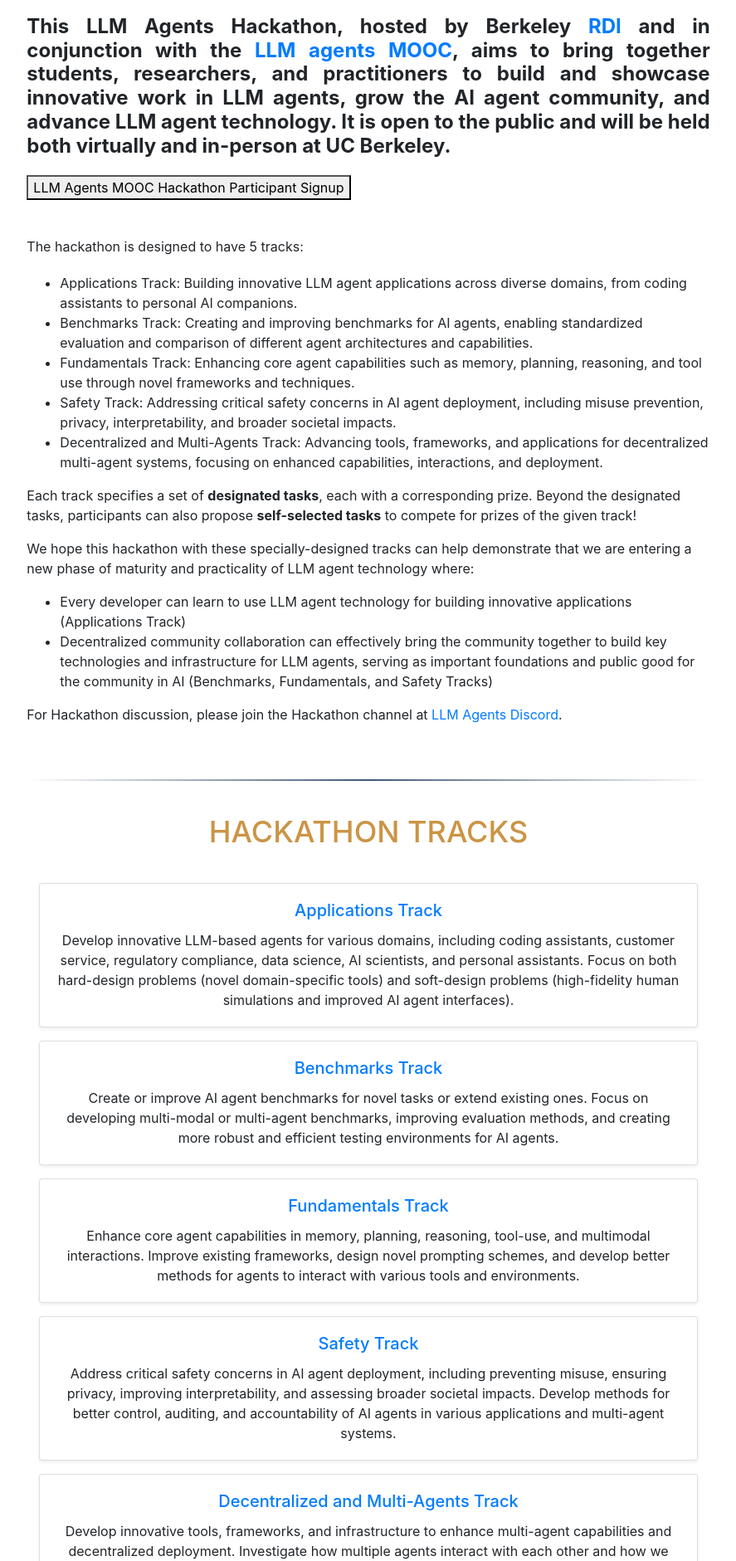
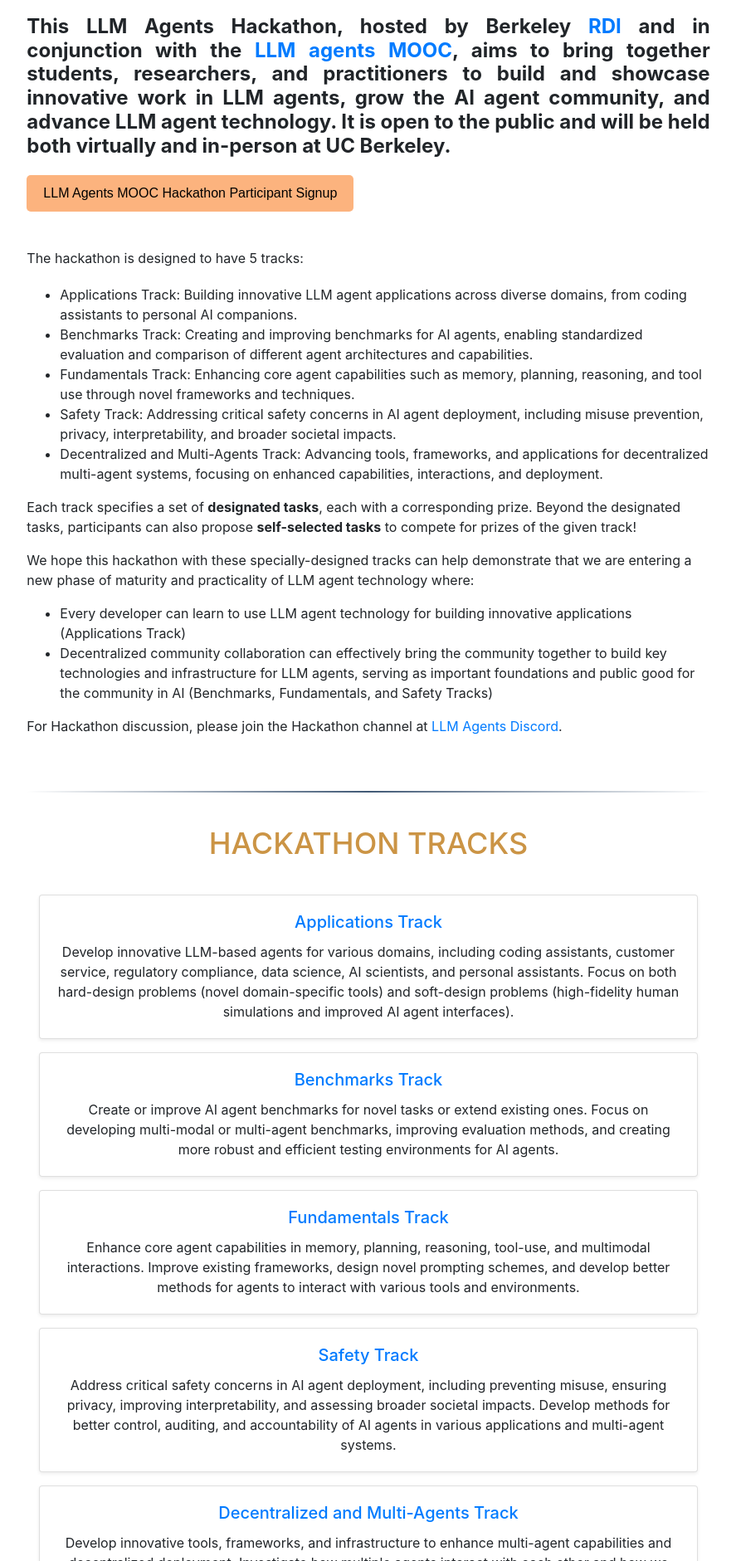
Before and after one commit to rdi-berkeley/llm-agents-hackathon, a Jekyll site: the page built from index.md, in a window 1280 px wide. Shown: the part 369-2250 px from the top of the page at 83% size, without its empty margins (196-1083 px from the left). Built offline with Jekyll 4.4.1, drawn with Linux system fonts in a browser that asks for light colours; nearby versions of some CDN libraries; comment, search, counter and statistics services are not loaded.

Commit message:
Update home.html

```diff
--- a/_layouts/home.html
+++ b/_layouts/home.html
@@ -29,7 +29,7 @@ cover-img: "/assets/img/ZKP_Web3 HackathonBanner.jpg"
     object-fit: cover;
   }
 
-  .button {
+  .styled-button {
         font-family: Arial, sans-serif; /* Change the font */
         font-size: 16px;               /* Adjust the font size */
         padding: 10px 20px;            /* Add some padding */
@@ -59,7 +59,7 @@ cover-img: "/assets/img/ZKP_Web3 HackathonBanner.jpg"
 </h2>
 
 <div class="center-container">
-  <button onclick="location.href='#signup'">LLM Agents MOOC Hackathon Participant Signup</button>
+  <button class="styled-button" onclick="location.href='#signup'">LLM Agents MOOC Hackathon Participant Signup</button>
 </div>
 
 <!-- <h3> Thank you for participating, please register for ZKP Closing Workshop, Hackathon Demos & Awards Ceremony, plus Career Fair & Dev Info Reception, on Tuesday, May 2, 5-8pm PDT, offered both virtually and in-person at Wozniak Lounge, Soda Hall, UC Berkeley: </h3>
```
